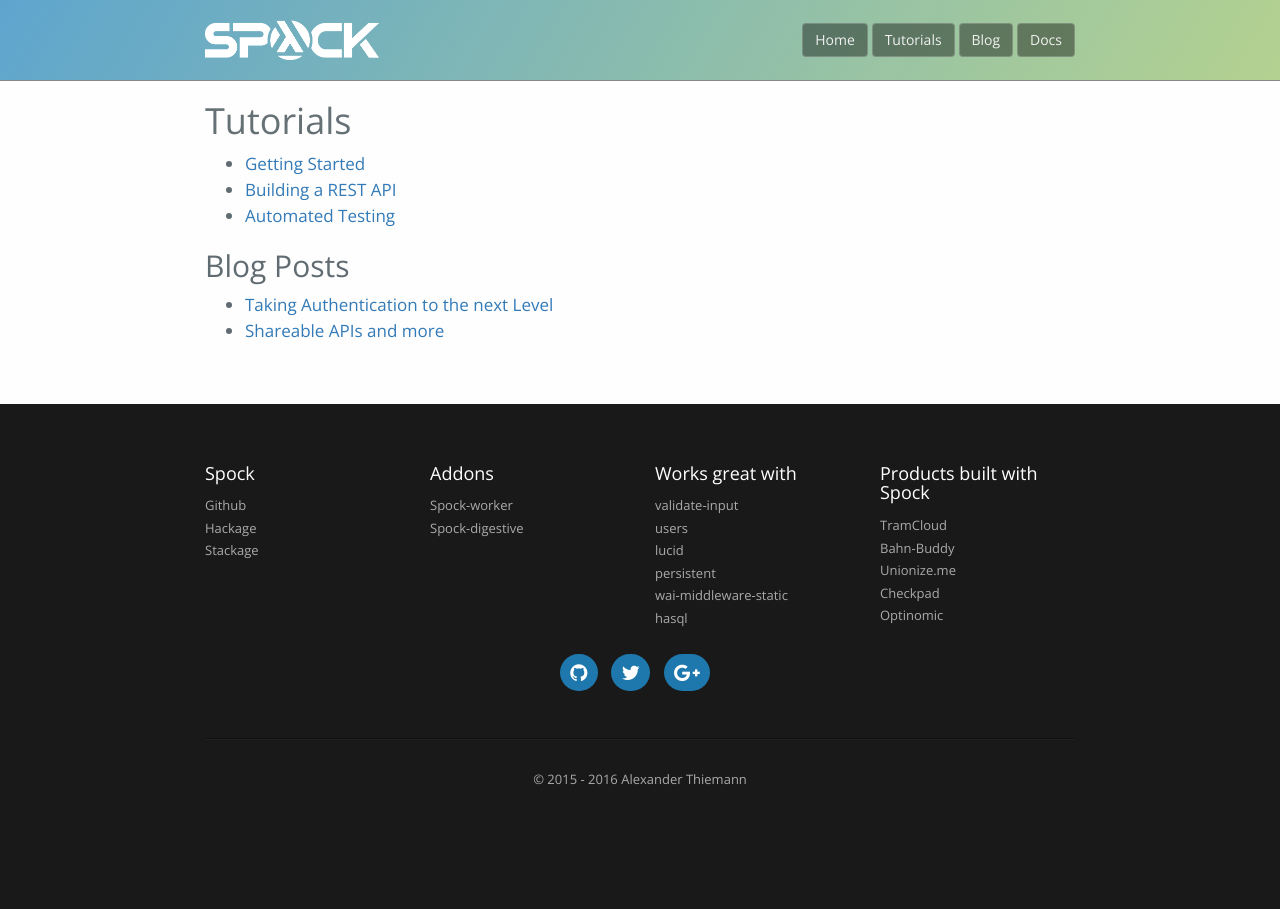
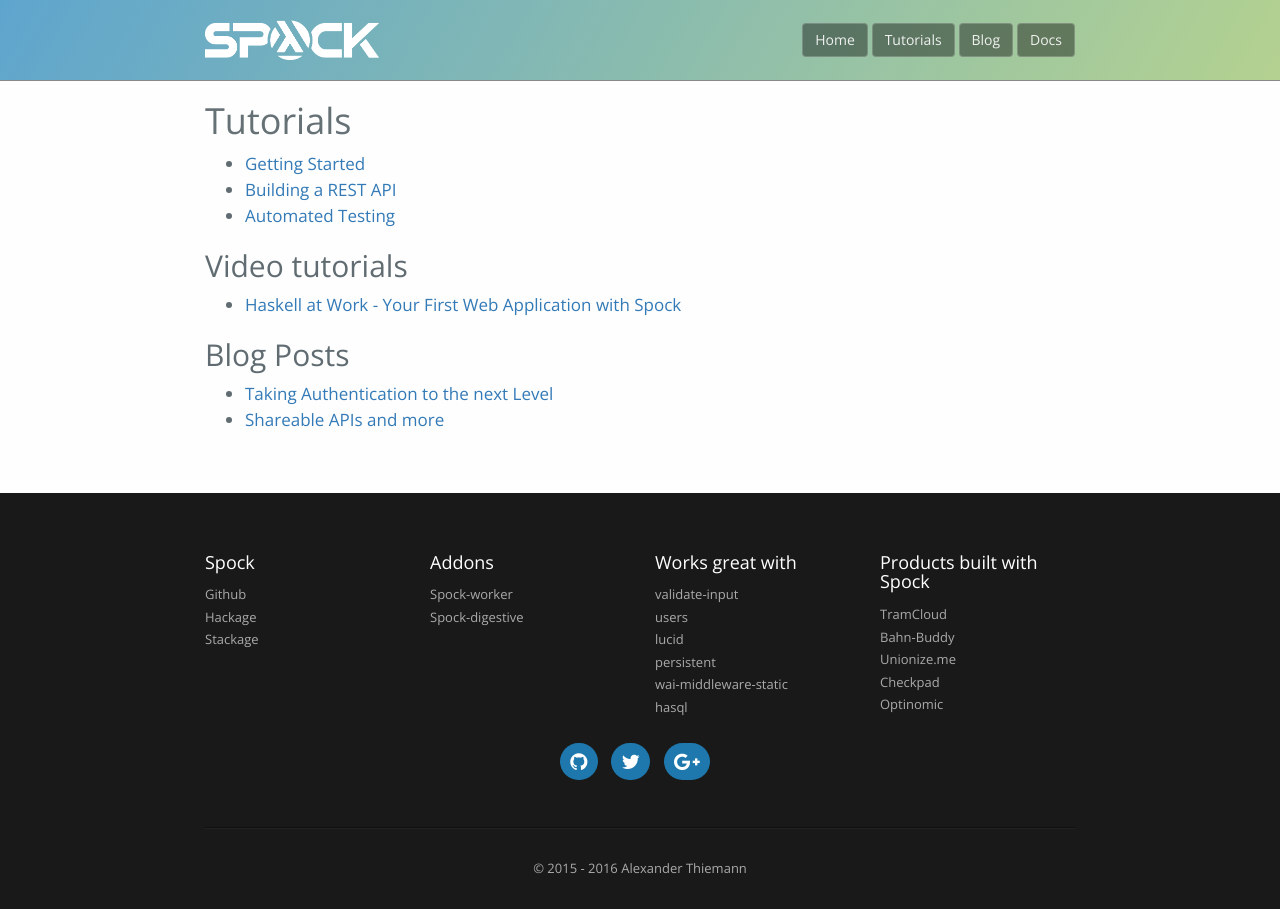
Before and after one commit to agrafix/Spock, a Jekyll site: the page built from docs/tutorials.md, in a window 1280 px wide. Built offline with Jekyll 4.4.1, drawn with Linux system fonts in a browser that asks for light colours; nearby versions of some CDN libraries; some web fonts are replaced.

Commit message:
website: add video

```diff
--- a/docs/tutorials.md
+++ b/docs/tutorials.md
@@ -10,6 +10,10 @@ permalink: /tutorials/
 - [Building a REST API](rest-api)
 - [Automated Testing](testing)
 
+## Video tutorials
+
+- [Haskell at Work - Your First Web Application with Spock](https://www.youtube.com/watch?v=Orm-jIIgVD0)
+
 ## Blog Posts
 
 - [Taking Authentication to the next Level]({{ "/2015/08/23/taking_authentication_to_the_next_level" | prepend: site.baseurl}})
```
